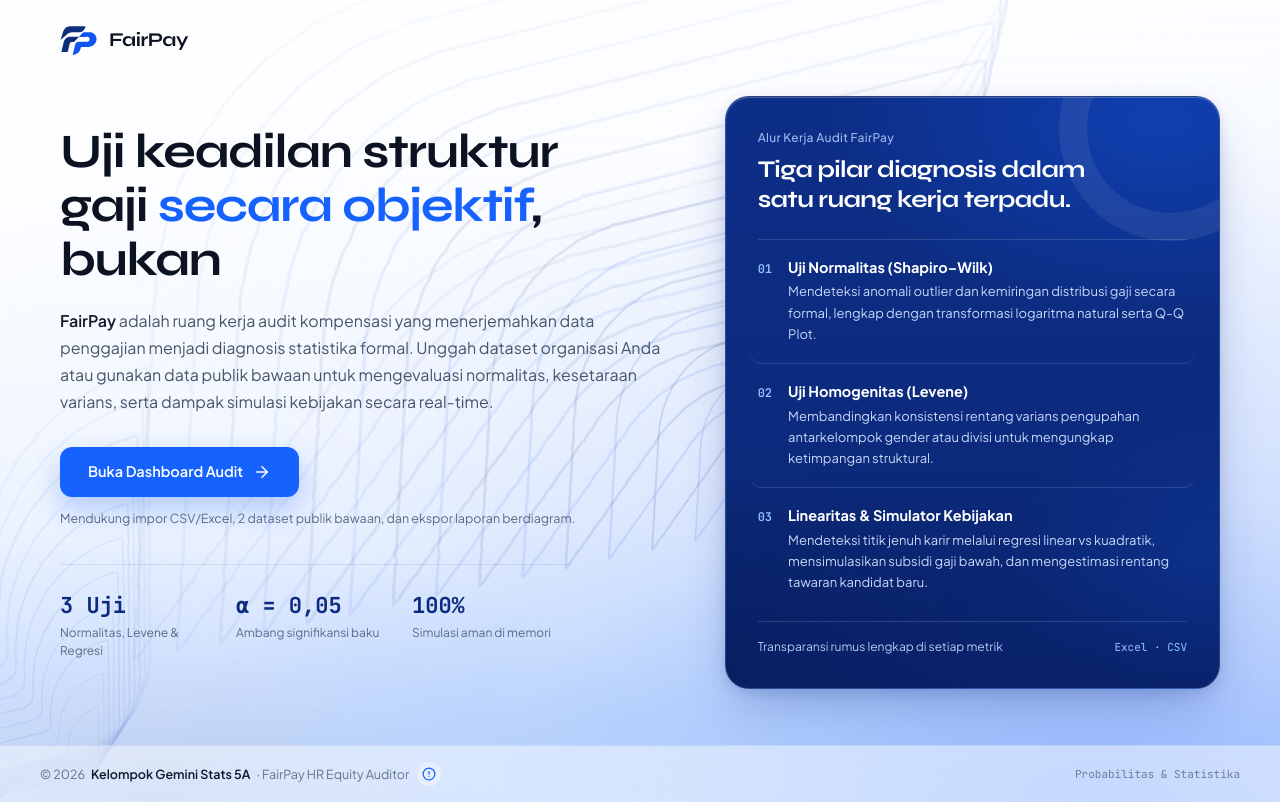
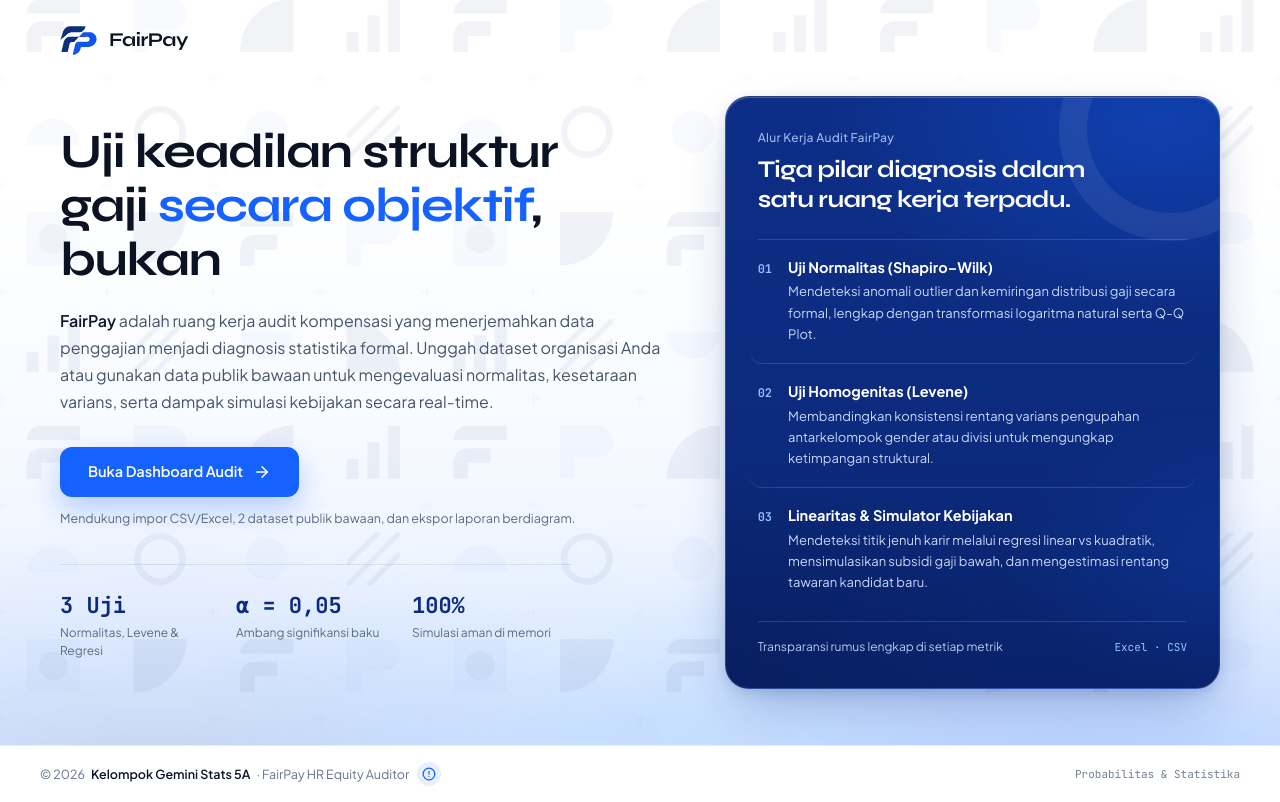
Before and after one commit to DwiKautsar/fairpay-lab, a React (Vite) app: page / in a window 1280 px wide. Built offline with nearby package versions, Linux system fonts and the light colour scheme.

Commit message:
style: update visual branding and theme consistency
- Replace landing page geometric pattern with a subtle vector asset.
- Refine footer color palette to improve visual harmony with the application's design system.

```diff
--- a/src/components/AppFooter.tsx
+++ b/src/components/AppFooter.tsx
@@ -239,7 +239,7 @@ export function AppFooter({ variant = 'welcome' }: AppFooterProps) {
       className={
         variant === 'dashboard'
           ? 'mt-auto w-full lg:px-5 xl:px-7 lg:pb-3.5 lg:pt-1'
-          : 'relative z-10 mt-auto border-t border-[#0C2B7E]/[0.08] bg-white/45 px-5 py-4 sm:px-8 lg:px-10'
+          : 'relative z-10 mt-auto border-t border-[#E6EDF8] bg-white px-5 py-4 sm:px-8 lg:px-10'
       }
     >
       {variant === 'dashboard' ? (
--- a/src/components/WelcomeScreen.tsx
+++ b/src/components/WelcomeScreen.tsx
@@ -39,13 +39,13 @@ export function WelcomeScreen({ isReady = true, onEnterDashboard }: WelcomeScree
       transition={{ duration: 0.38, ease: [0.22, 1, 0.36, 1] }}
       className="fairpay-welcome-bg relative flex min-h-screen flex-col overflow-x-clip text-[#0F172A]"
     >
-      {/* FairPay Parametric Contour Brand Pattern (blended seamlessly with top-white to bottom-blue gradient) */}
+      {/* FairPay Geometric Brand Pattern (subtle 5% opacity across full white-to-blue gradient) */}
       <img
-        src="/assets/aistudio/fairpay_pattern_parametric_contour_c983d46f.svg"
+        src="/assets/aistudio/pattern-fairpay_ce12d3c6.svg"
         alt=""
         aria-hidden="true"
         decoding="async"
-        className="pointer-events-none absolute inset-0 h-full w-full object-cover object-center opacity-[0.88] mix-blend-multiply select-none [mask-image:linear-gradient(180deg,rgba(0,0,0,0.5)_0%,black_26%,black_100%)]"
+        className="pointer-events-none absolute inset-0 h-full w-full object-cover object-center opacity-[0.05] select-none"
       />
 
       {/* Seamless Top Bar (Blends directly into top-white canvas with zero hard crop edge) */}
```
Also changed, not shown: public/assets/aistudio/pattern-fairpay_ce12d3c6.svg (added).
